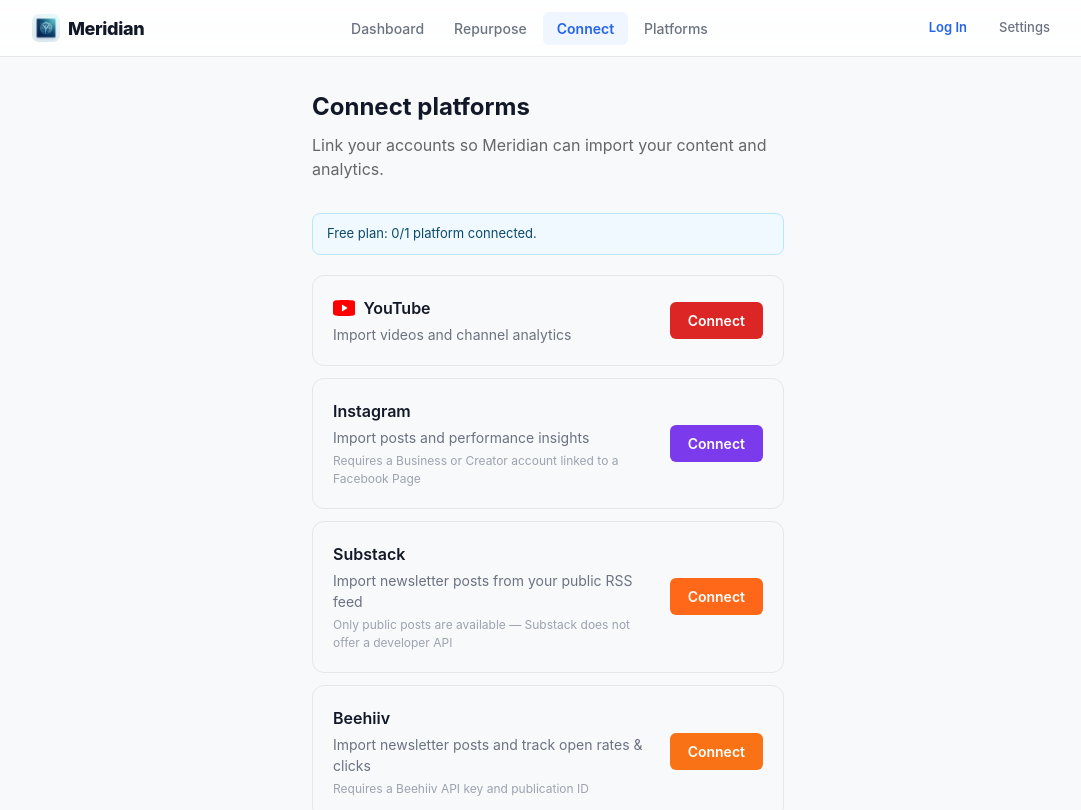
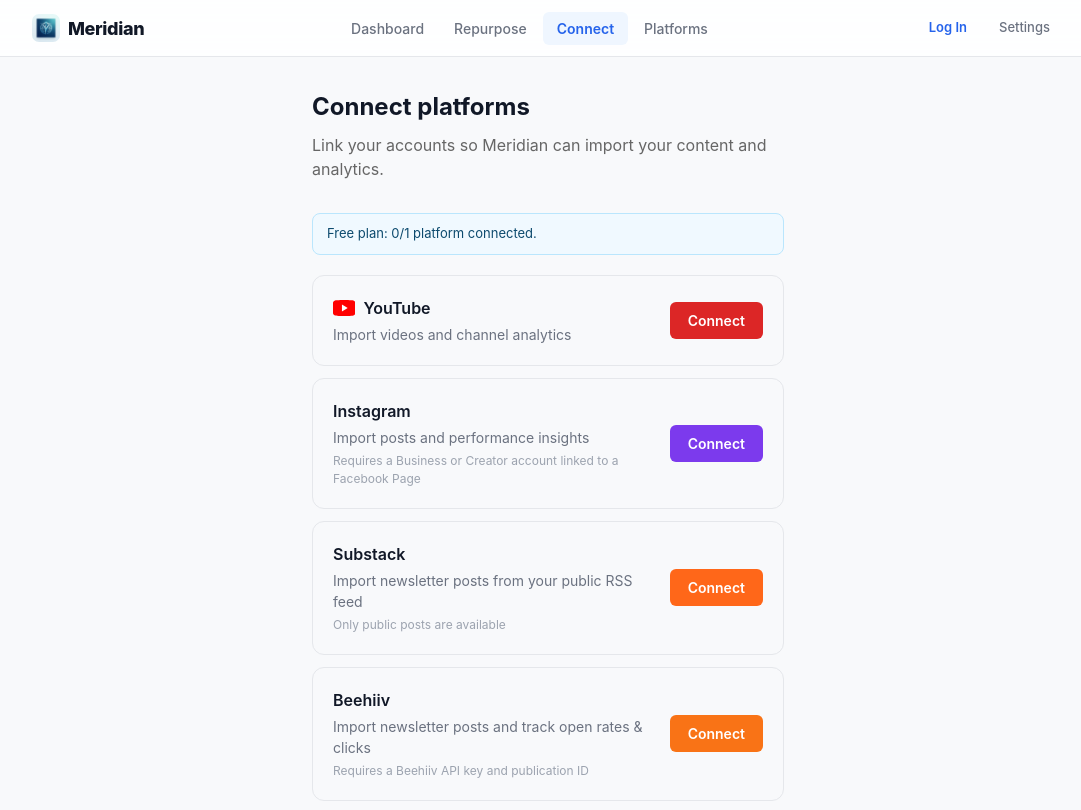
Before and after one commit to thatsmyboye/meridian, a Next.js app in the folder apps/web/: page /connect in a window 1280 px wide. Shown: the top 810 px of the page, without its empty margins (92-1173 px from the left). Built offline with nearby package versions, Linux system fonts and the light colour scheme; no server answers.

Commit message:
Modify Substack connection note
Updated note for Substack connection to remove API reference.

```diff
--- a/apps/web/app/connect/ConnectPageClient.tsx
+++ b/apps/web/app/connect/ConnectPageClient.tsx
@@ -135,7 +135,7 @@
       id: "substack",
       label: "Substack",
       description: "Import newsletter posts from your public RSS feed",
-      note: "Only public posts are available — Substack does not offer a developer API",
+      note: "Only public posts are available",
       href: "/connect/substack",
       color: "#FF6719",
     },
```
